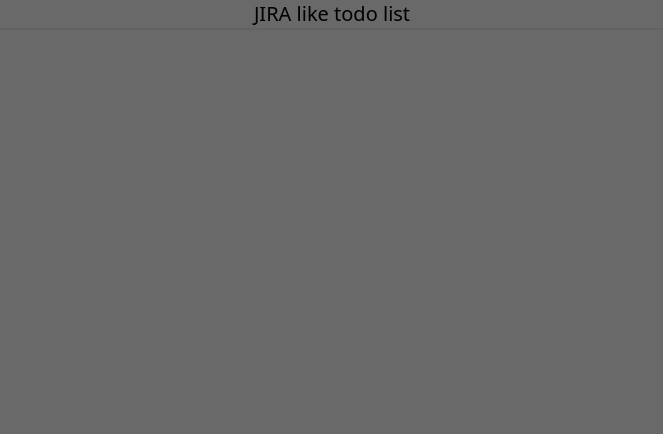
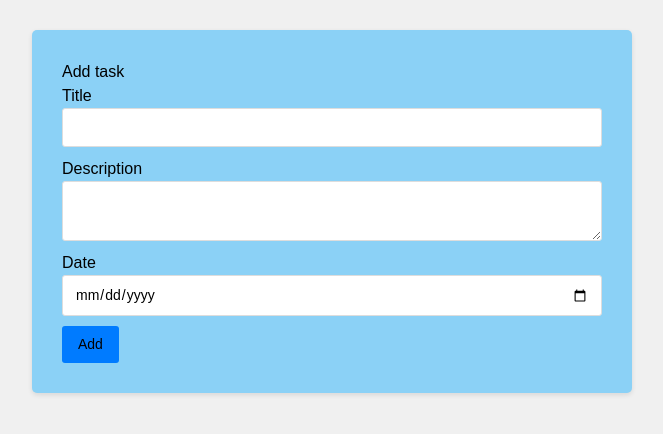
Before and after one commit to baalais/jira_grupa, a React (Create React App) app: page / in a window 1280 px wide. Shown: the top 434 px of the page, without its empty margins (308-971 px from the left). Built offline with nearby package versions, Linux system fonts and the light colour scheme.

Commit message:
Addtask frontend pabeigts

```diff
--- /dev/null
+++ b/src/Routes/Add-task.js
@@ -0,0 +1,38 @@
+import '../Style/Add-task.css';
+
+const AddTask = () => {
+    const handleSubmit = (e) => {
+      e.preventDefault();
+
+      const title = e.target.title.value;
+      const description = e.target.description.value;
+      const date = e.target.date.value;
+      const time = e.target.time.value;
+      const priority = e.target.priority.value;
+
+      // You can send the data to your server here using an API call or form submission.
+      console.log('Title:', title);
+      console.log('Description:', description);
+      console.log('Date:', date);
+    };
+
+    return (
+      <div className="container">
+        <h1>Add task</h1>
+        <form id="todo-form" onSubmit={handleSubmit}>
+          <label htmlFor="title">Title</label>
+          <input type="text" id="title" name="title" className="form-control" required />
+
+          <label htmlFor="description">Description</label>
+          <textarea id="description" name="description" className="form-control" required></textarea>
+
+          <label htmlFor="date">Date</label>
+          <input type="date" id="date" name="date" className="form-control" required />
+
+          <button type="submit">Add</button>
+        </form>
+      </div>
+    );
+  };
+
+  export default AddTask;
--- /dev/null
+++ b/src/Style/Add-task.css
@@ -0,0 +1,37 @@
+body {
+    font-family: Arial, sans-serif;
+    background-color: #f0f0f0;
+  }
+
+  .container {
+    max-width: 600px;
+    margin: 30px auto;
+    background-color: #8BD1F6;
+    padding: 30px;
+    border-radius: 5px;
+    box-shadow: 0 2px 5px rgba(0, 0, 0, 0.1);
+  }
+
+  .form-control {
+    display: block;
+    width: 100%;
+    padding: 8px 12px;
+    margin-bottom: 10px;
+    border: 1px solid #ddd;
+    border-radius: 3px;
+    font-size: 14px;
+  }
+
+  button {
+    padding: 8px 16px;
+    background-color: #007bff;
+    color: black;
+    border: none;
+    border-radius: 3px;
+    cursor: pointer;
+    font-size: 14px;
+  }
+
+  button:hover {
+    background-color: #D9DCF2;
+  }
--- a/src/index.js
+++ b/src/index.js
@@ -2,10 +2,11 @@
 import ReactDOM from 'react-dom/client';
 import './index.css';
 import App from './App';
+import Addtask from './Routes/Add-task.js'
 
 const root = ReactDOM.createRoot(document.getElementById('root'));
 root.render(
     <React.StrictMode>
-        <App />
+        <Addtask />
     </React.StrictMode>
 );
```
